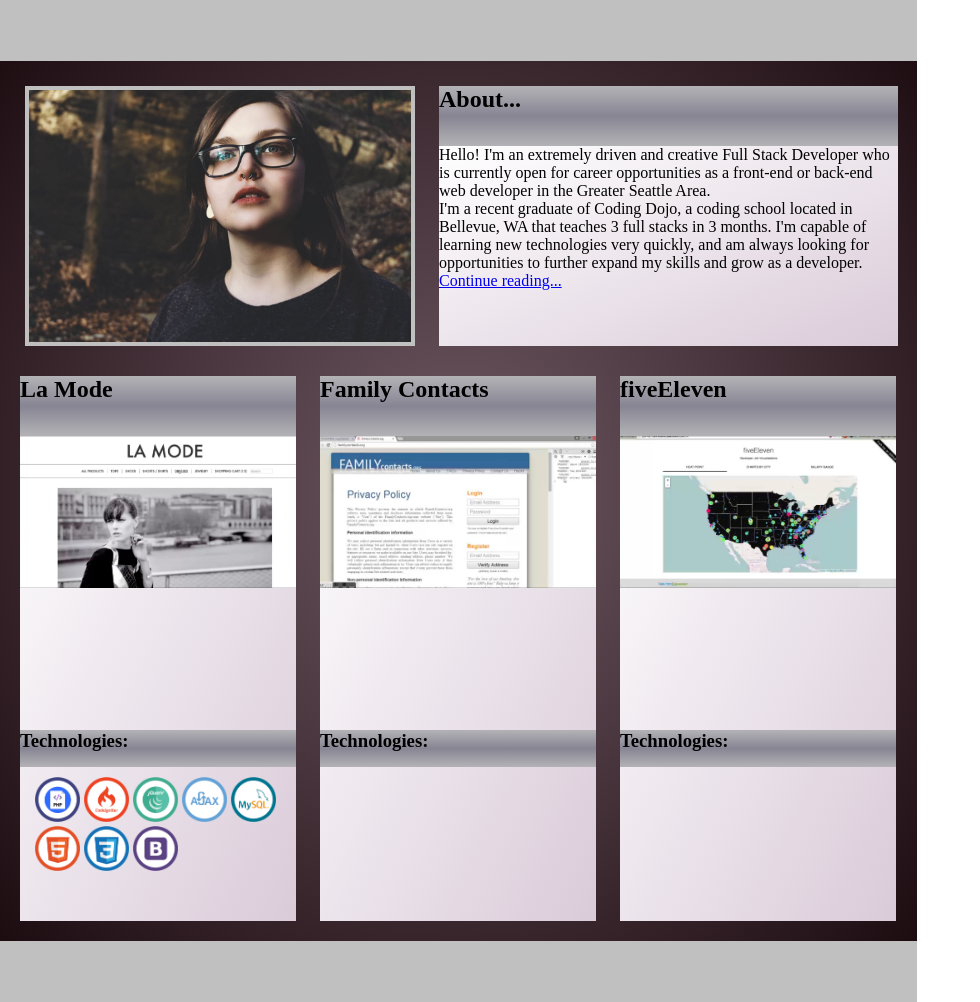
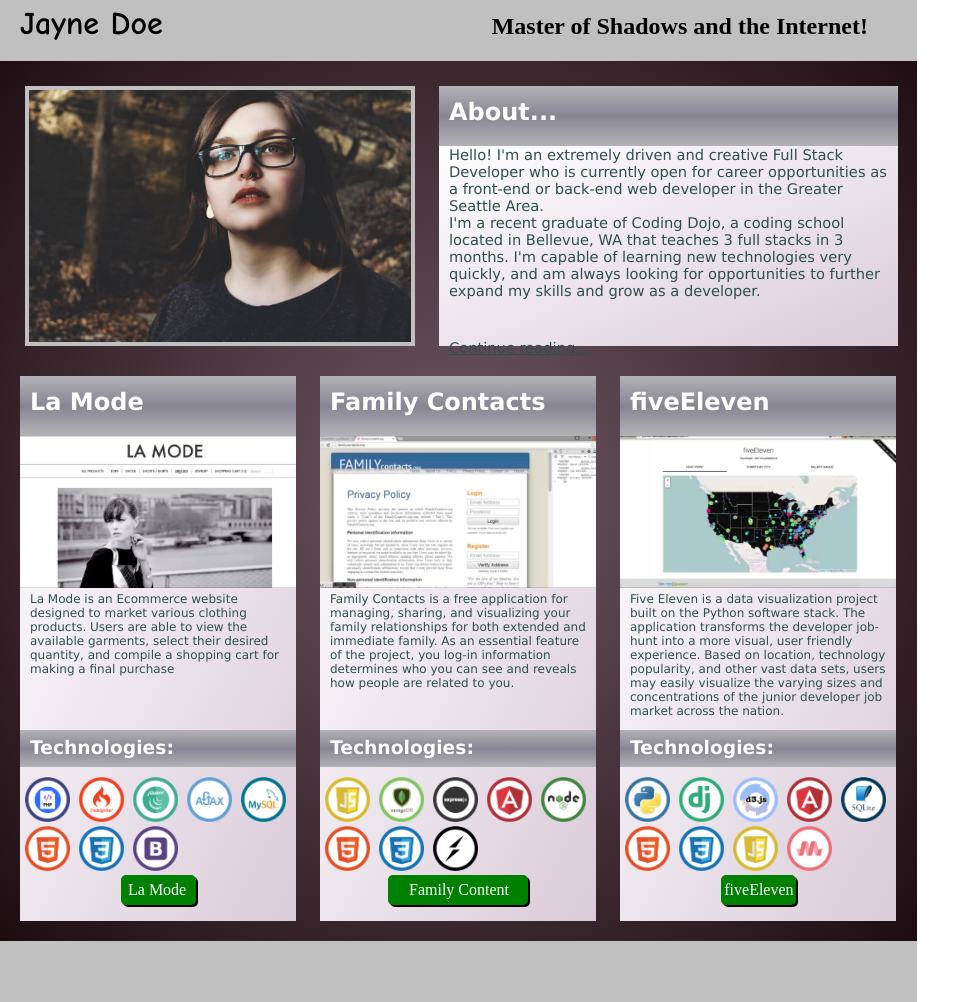
Before and after one commit to afisherdev/PortfolioProject, a plain HTML site: page index.html in a window 1280 px wide. Shown: the whole page, without its empty margins (0-980 px from the left). Drawn offline with Linux system fonts and the light colour scheme.

Commit message:
Finished the Portfolio Project. I had some trouble with the complete formatting with the limited amount of options we had available but overall I feel pretty confident that I fulfilled the challenge.

```diff
--- a/index.html
+++ b/index.html
@@ -9,8 +9,10 @@
 </head>
 <body>
     <div id="wrapper">
-        <div id="header"></div>
-
+        <div id="header">
+            <h1 id="name">Jayne Doe</h1>
+            <h4 id="quote">Master of Shadows and the Internet!</h4>
+        </div>
             <div id="photo">
                 <img id="pic" src="./assets/images/photo_of_me.jpg" alt="">
             </div>
@@ -19,9 +21,9 @@
                     <h2>About...</h2>
                 </div>
                 <div id="aboutContent">
-                    <p>Hello! I'm an extremely driven and creative Full Stack Developer who is currently open for career opportunities as a front-end or back-end web developer in the Greater Seattle Area.</p>
-                    <p>I'm a recent graduate of Coding Dojo, a coding school located in Bellevue, WA that teaches 3 full stacks in 3 months. I'm capable of learning new technologies very quickly, and am always looking for opportunities to further expand my skills and grow as a developer.</p>
-                    <a href="#">Continue reading...</a>
+                    <p class="aboutparagraph" >Hello! I'm an extremely driven and creative Full Stack Developer who is currently open for career opportunities as a front-end or back-end web developer in the Greater Seattle Area.</p>
+                    <p class="aboutparagraph">I'm a recent graduate of Coding Dojo, a coding school located in Bellevue, WA that teaches 3 full stacks in 3 months. I'm capable of learning new technologies very quickly, and am always looking for opportunities to further expand my skills and grow as a developer.</p>
+                    <a id="continue" href="#">Continue reading...</a>
                 </div>
             </div>
             <div id="spacer"></div>
@@ -29,8 +31,13 @@
                 <div id="lamodeHeader">
                     <h2>La Mode</h2>
                 </div>
-                <div id="lamodeContent"><img id="portex" src="./assets/images/lamode.png" alt=""></div>
-                <div id="lamodeTech"><h3>Technologies:</h3></div>
+                <div id="lamodeContent">
+                    <img id="portex" src="./assets/images/lamode.png" alt="">
+                    <p class="projdescription">La Mode is an Ecommerce website designed to market various clothing products. Users are able to view the available garments, select their desired quantity, and compile a shopping cart for making a final purchase</p>
+                </div>
+                <div id="lamodeTech">
+                    <h3>Technologies:</h3>
+                </div>
                 <div id="lamodeBadges">
                     <img id="techlogos" src="./assets/images/php.png" alt="">
                     <img id="techlogos" src="./assets/images/codeigniter.png" alt="">
@@ -40,19 +47,58 @@
                     <img id="techlogos" src="./assets/images/HTML.png" alt="">
                     <img id="techlogos" src="./assets/images/CSS.png" alt="">
                     <img id="techlogos" src="./assets/images/bootstrap.png" alt="">
+                    <div class="small" id="button">
+                        <a id="buttonlamode" href="#">La Mode</a></div>
                 </div>
             </div>
             <div id="familyWrapper">
-                <div id="familyHeader"><h2>Family Contacts</h2></div>
-                <div id="familyContent"><img id="portex" src="./assets/images/familycontacts.png" alt=""></div>
-                <div id="familyTech"><h3>Technologies:</h3></div>
-                <div id="familyBadges"></div>
+                <div id="familyHeader">
+                    <h2>Family Contacts</h2>
+                </div>
+                <div id="familyContent">
+                    <img id="portex" src="./assets/images/familycontacts.png" alt="">
+                <p class="projdescription">Family Contacts is a free application for managing, sharing, and visualizing your family relationships for both extended and immediate family. As an essential feature of the project, you log-in information determines who you can see and reveals how people are related to you.</p>
+                </div>
+                <div id="familyTech">
+                    <h3>Technologies:</h3>
+                </div>
+                <div id="familyBadges">
+                    <img id="techlogos" src="./assets/images/JavaScript.png" alt="">
+                    <img id="techlogos" src="./assets/images/mongodb.png" alt="">
+                    <img id="techlogos" src="./assets/images/expressjs.png" alt="">
+                    <img id="techlogos" src="./assets/images/angular.png" alt="">
+                    <img id="techlogos" src="./assets/images/nodejs.png" alt="">
+                    <img id="techlogos" src="./assets/images/HTML.png" alt="">
+                    <img id="techlogos" src="./assets/images/CSS.png" alt="">
+                    <img id="techlogos" src="./assets/images/socket.png" alt="">
+                    <div class="large" id="button">
+                        <a id="buttonfamily" href="#">Family Content</a></div>
+                    </div>
             </div>
             <div id="fiveElevenWrapper">
-                <div id="fiveElevenHeader"><h2>fiveEleven</h2></div>
-                <div id="fiveElevenContent"><img id="portex" src="./assets/images/fiveEleven.png" alt=""></div>
-                <div id="fiveElevenTech"><h3>Technologies:</h3></div>
-                <div id="fiveElevenBadges"></div>
+                <div id="fiveElevenHeader">
+                    <h2>fiveEleven</h2>
+                </div>
+                <div id="fiveElevenContent">
+                    <img id="portex" src="./assets/images/fiveEleven.png" alt="">
+                    <p class="projdescription">Five Eleven is a data visualization project built on the Python software stack. The application transforms the developer job-hunt into a more visual, user friendly experience. Based on location, technology popularity, and other vast data sets, users may easily visualize the varying sizes and concentrations of the junior developer job market across the nation.</p>
+                </div>
+                <div id="fiveElevenTech">
+                    <h3>Technologies:</h3>
+                </div>
+                <div id="fiveElevenBadges">
+                    <img id="techlogos" src="./assets/images/python.png" alt="">
+                    <img id="techlogos" src="./assets/images/django.png" alt="">
+                    <img id="techlogos" src="./assets/images/d3.png" alt="">
+                    <img id="techlogos" src="./assets/images/angular.png" alt="">
+                    <img id="techlogos" src="./assets/images/sqlite.png" alt="">
+                    <img id="techlogos" src="./assets/images/HTML.png" alt="">
+                    <img id="techlogos" src="./assets/images/CSS.png" alt="">
+                    <img id="techlogos" src="./assets/images/JavaScript.png" alt="">
+                    <img id="techlogos" src="./assets/images/materialize.png" alt="">
+                    <div class="small" id="button">
+                        <a id="buttonfive" href="#">fiveEleven</a></div>
+                    </div>
             </div>
             <div id="footer"></div>
 
--- a/style.css
+++ b/style.css
@@ -16,6 +16,8 @@
     height: 61px;
     background-color: silver;
     margin-bottom:25px;
+
+
 }
 
 #spacer{
@@ -101,7 +103,6 @@
 #lamodeBadges{
     height:154px;
     width:276px;
-    margin-left: 15px;
     margin-top: 10px;
 }
 #familyWrapper{
@@ -142,7 +143,6 @@
 #familyBadges{
     height:154px;
     width:276px;
-    margin-left: 15px;
     margin-top: 10px;
 }
 #fiveElevenWrapper{
@@ -186,7 +186,7 @@
 #fiveElevenBadges{
     height:154px;
     width:276px;
-    margin-left: 15px;
+
     margin-top: 10px;}
 
 #footer{
@@ -198,10 +198,85 @@
 #portex{
     width:276px;
     height: auto;
-    margin: 0 auto;
+    margin:0 auto;
 }
 #techlogos{
 height:45px;
 width:45px;
+margin-left: 5px;
+}
+#buttonfamily{
+    color: white;
+    text-decoration: none;
+    position: relative;
+    top: 20%;
+    left: 15%;
+}
+#buttonfive{
+    color: white;
+    text-decoration: none;
+    position: relative;
+    top: 20%;
+    left: 5%;
+}
+#buttonlamode{
+    color: white;
+    text-decoration: none;
+    position: relative;
+    top: 20%;
+    left: 10%;
+}
+#button{
+    height: 30px;
+    background-color: green;
+    border-radius: 5px;
+    margin:0 auto;
+    border: 3px;
+    border-color: black;
+    box-shadow: 2px 2px black;
+}
+.large{
+    width: 140px;
+}
+.small{
+    width:75px;
+}
+h2, h3{
+  color: white;
+  font-family: Verdana, Geneva, Tahoma, sans-serif;
+}
+p, #continue{
+     color:darkslategrey;
+     font-family: Verdana, Geneva, Tahoma, sans-serif;
+}
+ h2, h3, #continue{
+     position: relative;
+     top:20%;
+     margin-left: 10px;
+}
+p{
+     margin-left: 10px;
+     margin-right: 10px;
+     font-size:9pt;
+}
+ #continue, .aboutparagraph{
+     font-size:11pt;
+}
+ .projdescription{
+     font-size:8 pt;
+}
+
+#name{
+    font-family: "Comic Sans MS", cursive, sans-serif;
+    font-size: 24pt;
+    margin-left: 20px;
+    margin-top:5px;
+    display: inline-block;
+}
+#quote{
+    font-size: 24px;
+    margin-left: 325px;
+    position: relative;
+    display: inline-block;
 
 }
```
Also changed, not shown: 2 other files.
